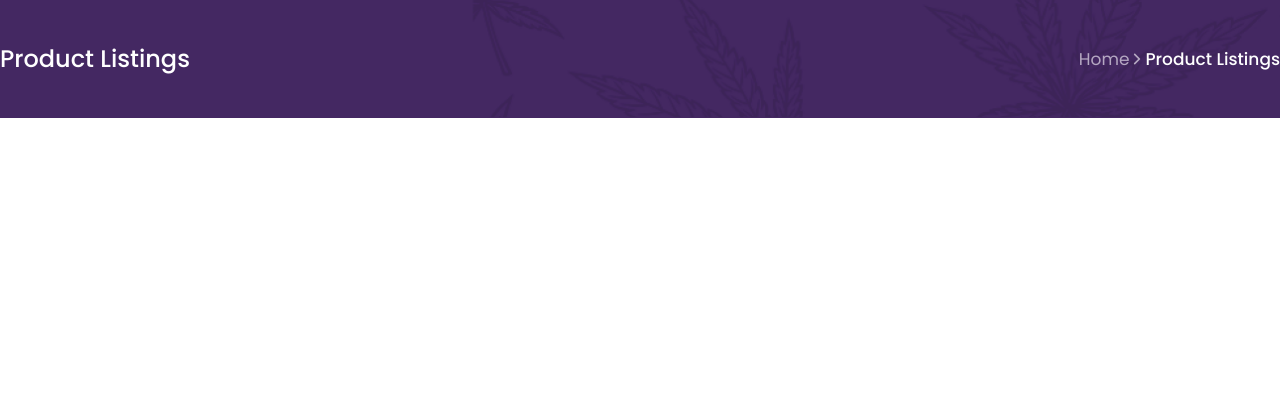
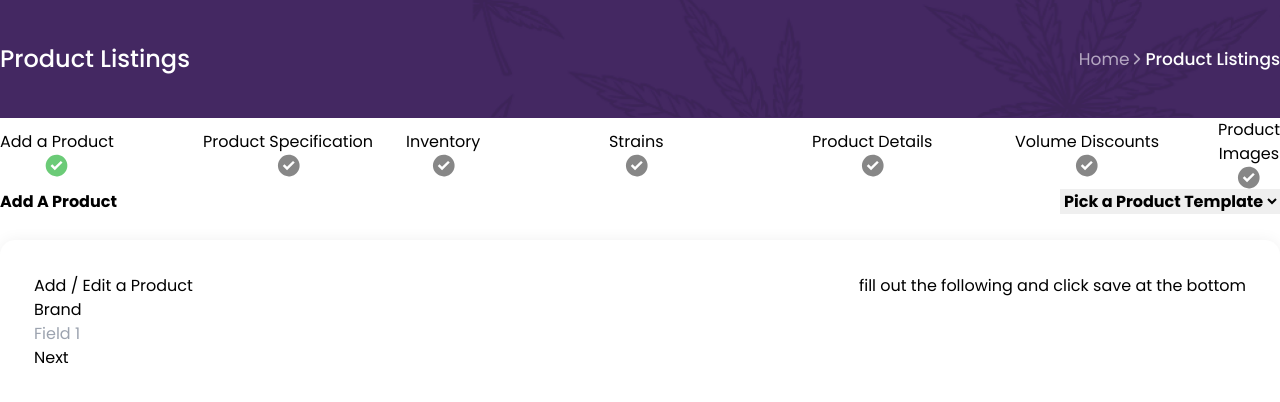
Before and after one commit to mahfuz091/ashwiiinn, a Next.js app: page /dashboard/product-listing in a window 1280 px wide. Shown: the top 402 px of the page. Built offline with nearby package versions, Linux system fonts and the light colour scheme.

Commit message:
stepper added

```diff
--- /dev/null
+++ b/src/Components/MultiStepper/MultistepForm/MultistepForm.jsx
@@ -0,0 +1,58 @@
+"use client";
+import React, { useState } from "react";
+
+import AddAProduct from "../Steps/AddAProduct";
+import ProductSpec from "../Steps/ProductSpec";
+import Inventory from "../Steps/Inventory";
+import Strains from "../Steps/Strains";
+import ProductDescriptions from "../Steps/ProductDescriptions";
+import VolumeDiscounts from "../Steps/VolumeDiscounts";
+import ProductImage from "../Steps/ProductImage";
+import Stepper from "../Stepper/Stepper";
+
+const MultistepForm = () => {
+  const [currentStep, setCurrentStep] = useState(1);
+  const steps = [
+    "Add a Product",
+    "Product Specification",
+    "Inventory",
+    "Strains",
+    "Product Details",
+    "Volume Discounts",
+    "Product Images",
+  ];
+  const displayStep = (step) => {
+    switch (step) {
+      case 1:
+        return <AddAProduct onSubmit={onSubmit}></AddAProduct>;
+      case 2:
+        return <ProductSpec onSubmit={onSubmit}></ProductSpec>;
+      case 3:
+        return <Inventory></Inventory>;
+      case 4:
+        return <Strains></Strains>;
+      case 5:
+        return <ProductDescriptions></ProductDescriptions>;
+      case 6:
+        return <VolumeDiscounts></VolumeDiscounts>;
+      case 7:
+        return <ProductImage></ProductImage>;
+      default:
+    }
+  };
+
+  const [formData, setFormData] = useState({});
+  console.log(formData);
+  const onSubmit = (data) => {
+    setFormData({ ...formData, ...data });
+    setCurrentStep(currentStep + 1);
+  };
+  return (
+    <div className='mx-auto container'>
+      <Stepper currentStep={currentStep} steps={steps} />
+      {displayStep(currentStep)}
+    </div>
+  );
+};
+
+export default MultistepForm;
--- /dev/null
+++ b/src/Components/MultiStepper/Stepper/Stepper.jsx
@@ -0,0 +1,135 @@
+import React, { useEffect, useRef, useState } from "react";
+
+const Stepper = ({ currentStep, steps }) => {
+  const [newStep, setNewStep] = useState([]);
+  const stepRef = useRef();
+  const updateStep = (stepNumber, steps) => {
+    const newSteps = [...steps];
+    let count = 0;
+    while (count < newSteps.length) {
+      if (count === stepNumber) {
+        newSteps[count] = {
+          ...newSteps[count],
+          heighlighted: true,
+          selected: true,
+          completed: true,
+        };
+        count++;
+      } else if (count < stepNumber) {
+        newSteps[count] = {
+          ...newSteps[count],
+          heighlighted: false,
+          selected: true,
+          completed: true,
+        };
+        count++;
+      } else {
+        newSteps[count] = {
+          ...newSteps[count],
+          heighlighted: false,
+          selected: false,
+          completed: false,
+        };
+        count++;
+      }
+    }
+    return newSteps;
+  };
+  useEffect(() => {
+    const stepsState = steps.map((step, index) =>
+      Object.assign(
+        {},
+        {
+          description: step,
+          completed: false,
+          highlighted: index === 0 ? true : false,
+          selected: index === 0 ? true : false,
+        }
+      )
+    );
+    stepRef.current = stepsState;
+    const current = updateStep(currentStep - 1, stepRef.current);
+    setNewStep(current);
+  }, [steps, currentStep]);
+  const displaySteps = newStep.map((step, index) => {
+    return (
+      <div
+        key={index}
+        className={
+          index !== newStep.length - 1
+            ? "w-full flex items-center mt-14"
+            : " flex items-center mt-14"
+        }
+      >
+        <div className='relative flex flex-col items-center '>
+          <div
+            className={`absolute -top-[100px] text-center mt-16 w-8 mx-2 md:w-32 lg:w-64 text-[8px] md:text-[15px] ${
+              step.heighlighted
+                ? "text-[#000] font-medium lg:font-semibold"
+                : "text-[#535353] font-normal"
+            }`}
+          >
+            {step.description}
+          </div>
+          <div
+            className={`rounded-full  transition duration-500 ease-in-out flex items-center justify-center py-3 ${
+              step.selected ? " text-white font-bold  " : ""
+            }`}
+          >
+            {step.completed ? (
+              <span className='text-white font-bold text-xl'>
+                <svg
+                  xmlns='http://www.w3.org/2000/svg'
+                  width='23'
+                  height='23'
+                  viewBox='0 0 23 23'
+                  fill='none'
+                >
+                  <path
+                    d='M11.5201 0.762251C13.6634 0.762251 15.7585 1.3978 17.5406 2.58853C19.3226 3.77926 20.7115 5.47168 21.5317 7.45179C22.3519 9.4319 22.5665 11.6108 22.1484 13.7128C21.7303 15.8149 20.6982 17.7458 19.1827 19.2613C17.6672 20.7768 15.7363 21.8089 13.6342 22.227C11.5321 22.6451 9.35329 22.4305 7.37318 21.6103C5.39307 20.7902 3.70064 19.4012 2.50991 17.6192C1.31919 15.8371 0.683638 13.742 0.683638 11.5987C0.679574 10.1745 0.957095 8.76357 1.50024 7.44699C2.04338 6.13041 2.84144 4.93419 3.84851 3.92712C4.85558 2.92005 6.0518 2.122 7.36838 1.57885C8.68495 1.03571 10.0959 0.758188 11.5201 0.762251Z'
+                    fill='#6BCB77'
+                  />
+                  <path
+                    d='M17.5239 8.61266L9.82754 16.309L5.51758 12.0298L7.27235 10.3059L9.82754 12.8303L15.7691 6.88867L17.5239 8.61266Z'
+                    fill='white'
+                  />
+                </svg>
+              </span>
+            ) : (
+              <span>
+                <svg
+                  xmlns='http://www.w3.org/2000/svg'
+                  width='23'
+                  height='23'
+                  viewBox='0 0 23 23'
+                  fill='none'
+                >
+                  <path
+                    d='M11.7623 0.762251C13.9056 0.762251 16.0007 1.3978 17.7827 2.58853C19.5648 3.77926 20.9537 5.47168 21.7739 7.45179C22.5941 9.4319 22.8087 11.6108 22.3906 13.7128C21.9724 15.8149 20.9404 17.7458 19.4249 19.2613C17.9094 20.7768 15.9785 21.8089 13.8764 22.227C11.7743 22.6451 9.59548 22.4305 7.61537 21.6103C5.63526 20.7902 3.94283 19.4012 2.7521 17.6192C1.56137 15.8371 0.925825 13.742 0.925825 11.5987C0.921762 10.1745 1.19928 8.76357 1.74243 7.44699C2.28557 6.13041 3.08363 4.93419 4.0907 3.92712C5.09777 2.92005 6.29399 2.122 7.61056 1.57885C8.92714 1.03571 10.3381 0.758188 11.7623 0.762251Z'
+                    fill='#878787'
+                  />
+                  <path
+                    d='M17.7661 8.61266L10.0697 16.309L5.75977 12.0298L7.51454 10.3059L10.0697 12.8303L16.0113 6.88867L17.7661 8.61266Z'
+                    fill='white'
+                  />
+                </svg>
+              </span>
+            )}
+          </div>
+        </div>
+        <div
+          className={`flex-auto border-t-2 transition duration-500 ease-in-out ${
+            step.completed ? "border-[#6BCB77]" : "border-[#878787]"
+          }`}
+        ></div>
+      </div>
+    );
+  });
+  return (
+    <div className='flex items-center justify-between  px-[69px] pt-[20px] pb-[35px] mb-16 mt-[54px] bg-[#F5F5F5] rounded-[15px]'>
+      {displaySteps}
+    </div>
+  );
+};
+
+export default Stepper;
--- /dev/null
+++ b/src/Components/MultiStepper/Steps/AddAProduct.jsx
@@ -0,0 +1,45 @@
+import React from "react";
+import { useForm } from "react-hook-form";
+
+const AddAProduct = ({ onSubmit }) => {
+  const { register, handleSubmit } = useForm();
+  return (
+    <div>
+      <div className='addproduct-header  flex justify-between items-center'>
+        <h4 className='text-[#000] text-[30px] font-semibold'>Add A Product</h4>
+        <select
+          className='py-[17px] px-[33px] bg-[#6BCB77] rounded-[30px] text-[#fff] text-[17px] font-semibold'
+          name=''
+          id=''
+        >
+          <option value=''>Pick a Product Template</option>
+        </select>
+      </div>
+      <form
+        className='form-container'
+        action=''
+        onSubmit={handleSubmit(onSubmit)}
+      >
+        <div className='flex justify-between items-center mb-[40px]'>
+          <h5 className='text-[17px] text-[#000] font-medium'>
+            Add / Edit a Product
+          </h5>
+          <p className='text-[13px] text-[#535353] font-normal'>
+            fill out the following and click save at the bottom
+          </p>
+        </div>
+        <div className='form-control'>
+          <label htmlFor=''>Brand</label>
+          <input
+            className='w-full'
+            {...register("field1")}
+            placeholder='Field 1'
+          />
+        </div>
+        <button type='submit'>Next</button>
+      </form>
+    </div>
+  );
+};
+
+export default AddAProduct;
--- /dev/null
+++ b/src/Components/MultiStepper/Steps/Inventory.jsx
@@ -0,0 +1,7 @@
+import React from "react";
+
+const Inventory = () => {
+  return <div>Inventory</div>;
+};
+
+export default Inventory;
--- /dev/null
+++ b/src/Components/MultiStepper/Steps/ProductDescriptions.jsx
@@ -0,0 +1,7 @@
+import React from "react";
+
+const ProductDescriptions = () => {
+  return <div>Product Descriptions</div>;
+};
+
+export default ProductDescriptions;
--- /dev/null
+++ b/src/Components/MultiStepper/Steps/ProductImage.jsx
@@ -0,0 +1,7 @@
+import React from "react";
+
+const ProductImage = () => {
+  return <div>ProductImage</div>;
+};
+
+export default ProductImage;
--- /dev/null
+++ b/src/Components/MultiStepper/Steps/ProductSpec.jsx
@@ -0,0 +1,17 @@
+import React from "react";
+import { useForm } from "react-hook-form";
+
+const ProductSpec = ({ onSubmit }) => {
+  const { register, handleSubmit } = useForm();
+  return (
+    <div>
+      Product Specation
+      <form action='' onSubmit={handleSubmit(onSubmit)}>
+        <input {...register("field2")} placeholder='Field 2' />
+        <button type='submit'>Next</button>
+      </form>
+    </div>
+  );
+};
+
+export default ProductSpec;
--- /dev/null
+++ b/src/Components/MultiStepper/Steps/Strains.jsx
@@ -0,0 +1,7 @@
+import React from "react";
+
+const Strains = () => {
+  return <div>Strains</div>;
+};
+
+export default Strains;
--- /dev/null
+++ b/src/Components/MultiStepper/Steps/VolumeDiscounts.jsx
@@ -0,0 +1,7 @@
+import React from "react";
+
+const VolumeDiscounts = () => {
+  return <div>Volume</div>;
+};
+
+export default VolumeDiscounts;
--- a/src/app/dashboard/product-listing/page.js
+++ b/src/app/dashboard/product-listing/page.js
@@ -1,13 +1,15 @@
-import Header from '@/Components/Header/Header';
-import React from 'react';
+import Header from "@/Components/Header/Header";
+import MultistepForm from "@/Components/MultiStepper/MultistepForm/MultistepForm";
+
+import React from "react";
 
 const ProductListingPage = () => {
-    return (
-        <div>
-            <Header title={"Product Listings"}></Header>
-
-        </div >
-    );
+  return (
+    <div>
+      <Header title={"Product Listings"}></Header>
+      <MultistepForm></MultistepForm>
+    </div>
+  );
 };
 
 export default ProductListingPage;
--- a/src/app/globals.css
+++ b/src/app/globals.css
@@ -1,3 +1,11 @@
 @tailwind base;
 @tailwind components;
 @tailwind utilities;
+
+.form-container {
+  border-radius: 15px;
+  background: #fff;
+  box-shadow: 0px 0px 15px 0px rgba(0, 0, 0, 0.06);
+  padding: 34px 34px 50px 34px;
+  margin-top: 26px;
+}
```
Also changed, not shown: src/Components/Header/Header.jsx (+18 -15 lines).
